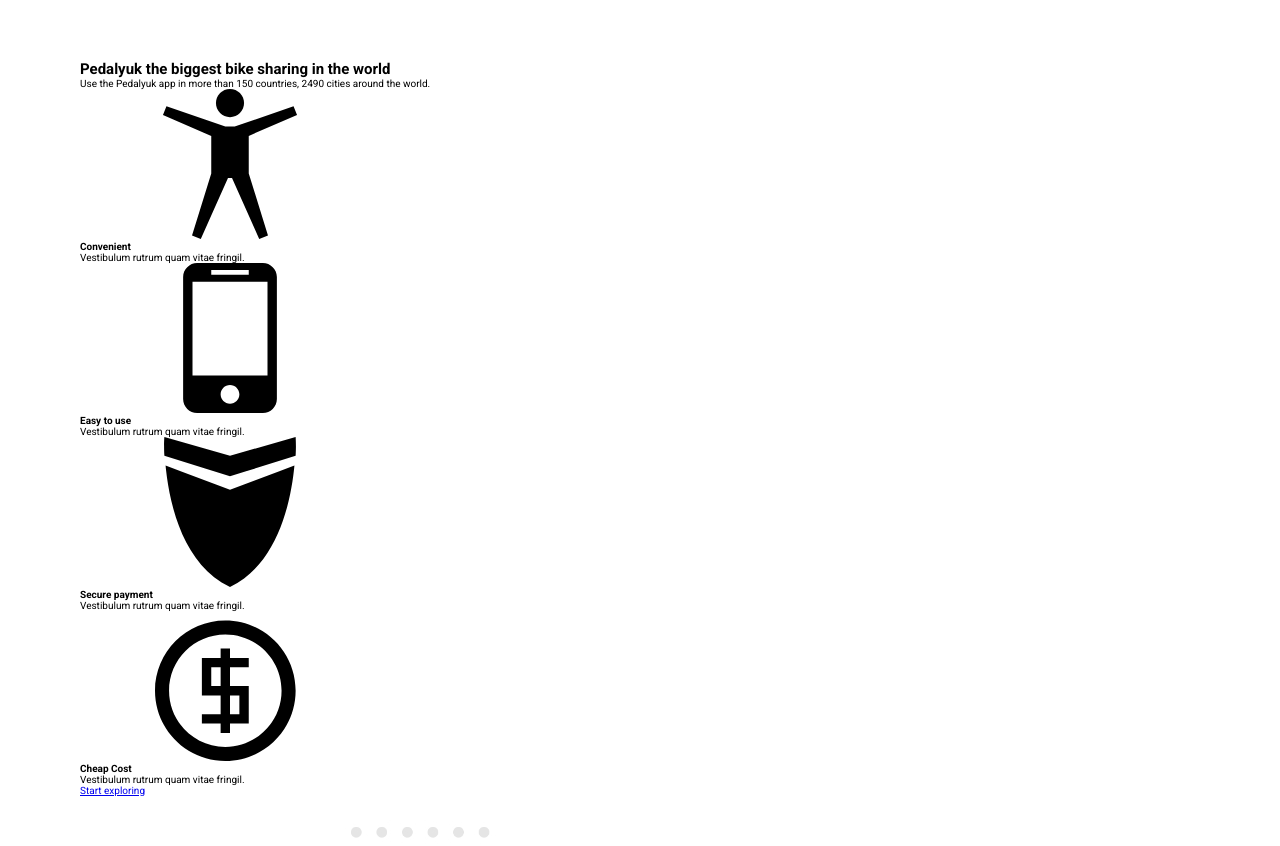
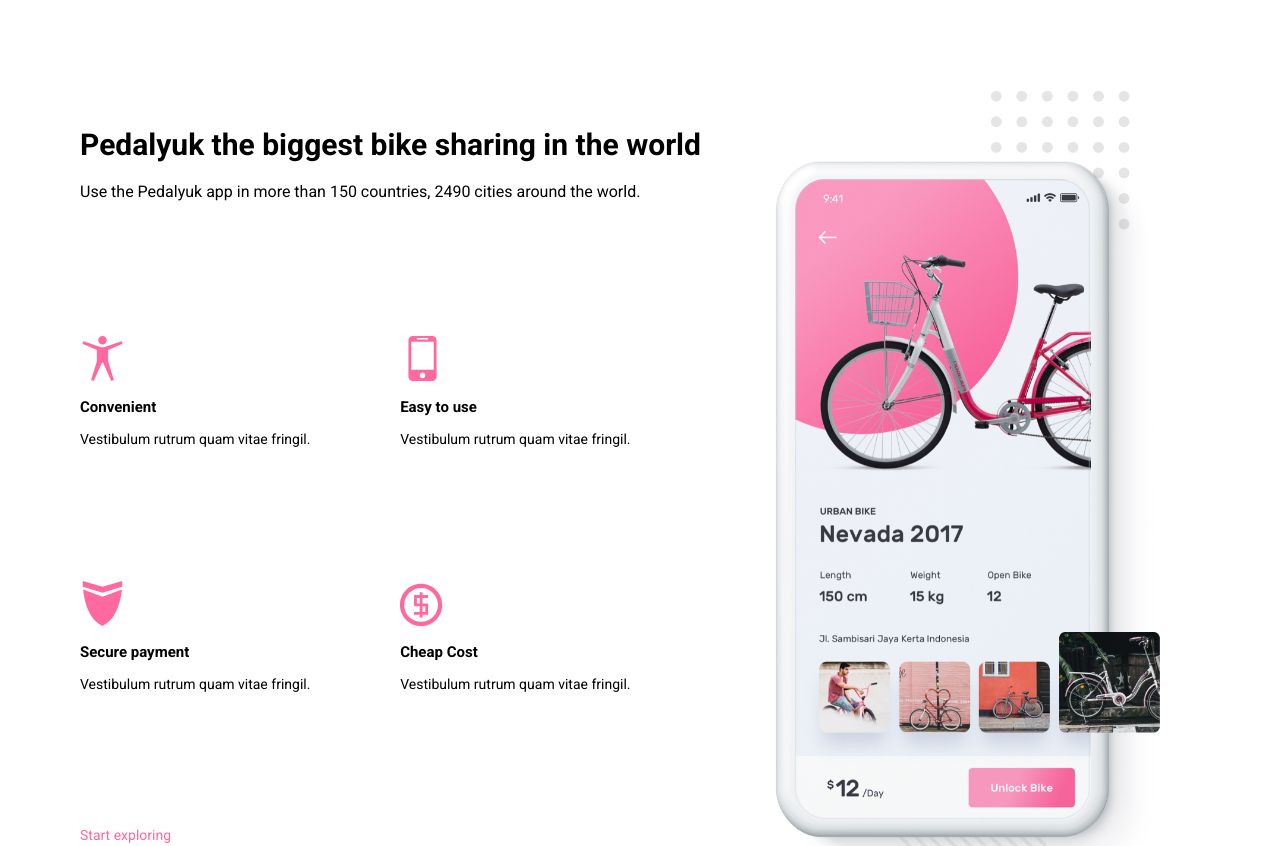
Before and after one commit to fmotoike/CSS, a website: page Pedalyuk/index.html in a window 1280 px wide. Shown: the part 800-1646 px from the top of the page. Drawn offline with Linux system fonts and the light colour scheme.

Commit message:
Styling the features section

```diff
--- a/Pedalyuk/index.html
+++ b/Pedalyuk/index.html
@@ -24,7 +24,7 @@
         </nav>
 
         <div class="header__content">
-            <h1 class="heading-1">
+            <h1 class="heading--1">
                 Join the movement to use <span class="u-bold">pedalyuk</span>, we save the energy
             </h1>
             <p class="header__text">With pedalyuk you are able to track all your public contributions within different organizations. Finally, everything in one place.</p>
@@ -43,28 +43,28 @@
                 <p class="features__text">Use the Pedalyuk app in more than 150 countries, 2490 cities around the world.</p>
             </div>
 
-            <div class="features__why">
+            <div class="features__why features__why--1">
                 <svg class="features__icon">
                     <use xlink:href="img/sprite.svg#icon-accessibility"></use>
                 </svg>
                 <h4 class="heading--4">Convenient</h4>
                 <p class="features__text--small">Vestibulum rutrum quam vitae fringil.</p>
             </div>
-            <div class="features__why">
+            <div class="features__why features__why--2">
                 <svg class="features__icon">
                     <use xlink:href="img/sprite.svg#icon-mobile"></use>
                 </svg>
                 <h4 class="heading--4">Easy to use</h4>
                 <p class="features__text--small">Vestibulum rutrum quam vitae fringil.</p>
             </div>
-            <div class="features__why">
+            <div class="features__why features__why--3">
                 <svg class="features__icon">
                     <use xlink:href="img/sprite.svg#icon-shield"></use>
                 </svg>
                 <h4 class="heading--4">Secure payment</h4>
                 <p class="features__text--small">Vestibulum rutrum quam vitae fringil.</p>
             </div>
-            <div class="features__why">
+            <div class="features__why features__why--4">
                 <svg class="features__icon">
                     <use xlink:href="img/sprite.svg#icon-coin-dollar"></use>
                 </svg>
--- a/Pedalyuk/sass/_base.scss
+++ b/Pedalyuk/sass/_base.scss
@@ -21,9 +21,18 @@
     font-family: 'Roboto', sans-serif;
 }
 
-.heading-1 {
+.heading--1 {
     font-weight: 400;
     font-size: 3.8rem;
+}
+
+.heading--2 {
+    font-size: 3rem;
+}
+
+.heading--4 {
+    font-size: 1.5rem;
+    margin: 1.5rem 0;
 }
 
 .u-bold {
--- a/Pedalyuk/sass/_features.scss
+++ b/Pedalyuk/sass/_features.scss
@@ -1,25 +1,61 @@
 .features {
     display: grid;
+    max-width: 100%;
+    grid-template-columns: repeat(2, fr) max-content;
+    grid-template-rows: repeat(4, min-content);
+    align-items: center;
     margin-top: 5rem;
     padding: 5rem 8rem;
 
     &__content {
-
+        grid-column: 1 / 3;
     }
 
     &__text {
-
+        font-size: 1.6rem;
+        margin-top: 2rem;
 
         &--small {
-
+            font-size: 1.4rem;
         }
     }
 
-    &__why {
+    &__why--1 {
+        grid-column: 1 / 2;
+        grid-row: 2 / 3;
+    }
 
+    &__why--2 {
+        grid-column: 2 / 3;
+        grid-row: 2 / 3;
+    }
+
+    &__why--3 {
+        grid-column: 1 / 2;
+        grid-row: 3 / 4;
+    }
+
+    &__why--4 {
+        grid-column: 2 / 3;
+        grid-row: 3 / 4;
+    }
+
+    &__link {
+        grid-column: 1 / 2;
+        grid-row: 4 / -1;
+        color: $color-primary;
+        font-size: 1.4rem;
+        text-decoration: none;
+    }
+
+    &__img {
+        grid-column: 3 / 4;
+        grid-row: 1 / -1;
     }
 
     &__icon {
-
+        height: 4.5rem;
+        width: 4.5rem;
+        fill: $color-primary;
     }
 }
```
Also changed, not shown: Pedalyuk/css/style.css.
